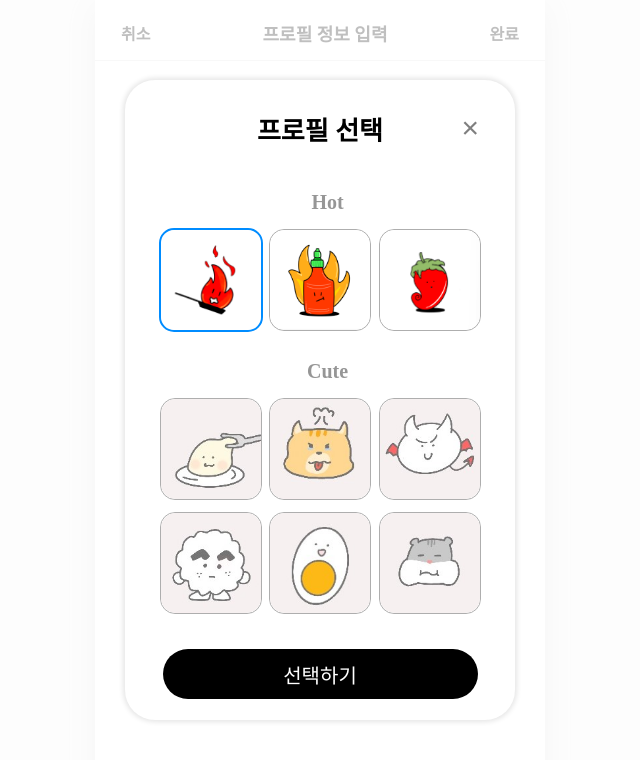
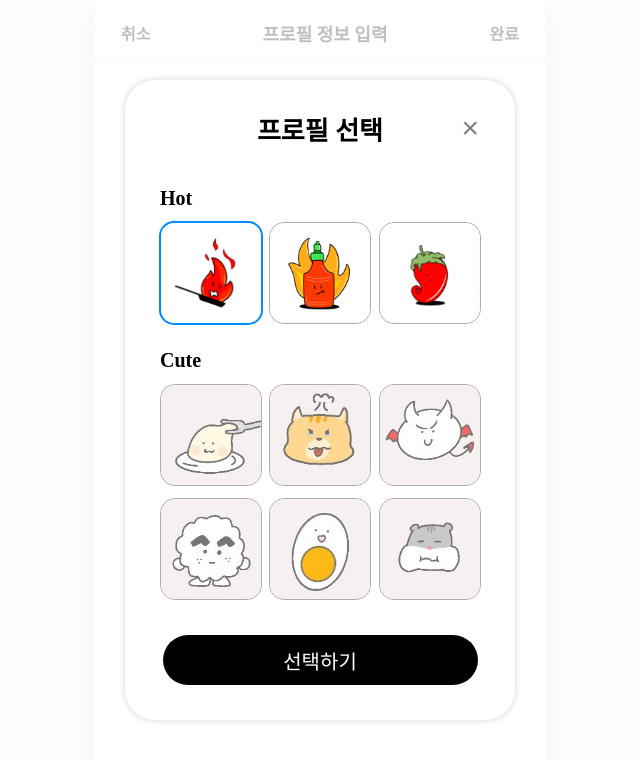
Before and after one commit to Mapdagu/Mapdagu-Front, a React (Create React App) app: page /set_profile in a window 1280 px wide. Both pictures are taken after a click on the button 688 px from the left and 243 px from the top of the page. Shown: the top 760 px of the page, without its empty margins (320-960 px from the left). Built offline with nearby package versions, Linux system fonts and the light colour scheme.

Commit message:
Design: Modify in tag

```diff
--- a/src/components/SetProfile.css
+++ b/src/components/SetProfile.css
@@ -117,7 +117,7 @@
     justify-content: center;
     align-items: center;
 }
-.profile_images p{
+.profile_images a{
     width: 100%;
     margin: 0;
     margin-bottom: 10px;
--- a/src/components/SetProfile.js
+++ b/src/components/SetProfile.js
@@ -125,7 +125,7 @@ const SetProfile = ({title, initData, onSubmit}) => {
                         <div><button className="btn_profile_close" onClick={() => setModalIsOpen(false)}>×</button></div>
                         <div className="profile_list_wrapper">
                             <div className="profile_images">
-                                <p>Hot</p>
+                                <a>Hot</a>
                                 {profileImgList("HOT").map((it) => (
                                     <ProfileItem
                                         key={it.id}
@@ -136,7 +136,7 @@ const SetProfile = ({title, initData, onSubmit}) => {
                                 ))}
                             </div>
                             <div className="profile_images">
-                                <p>Cute</p>
+                                <a>Cute</a>
                                 {profileImgList("CUTE").map((it) => (
                                     <ProfileItem
                                         key={it.id}
```
